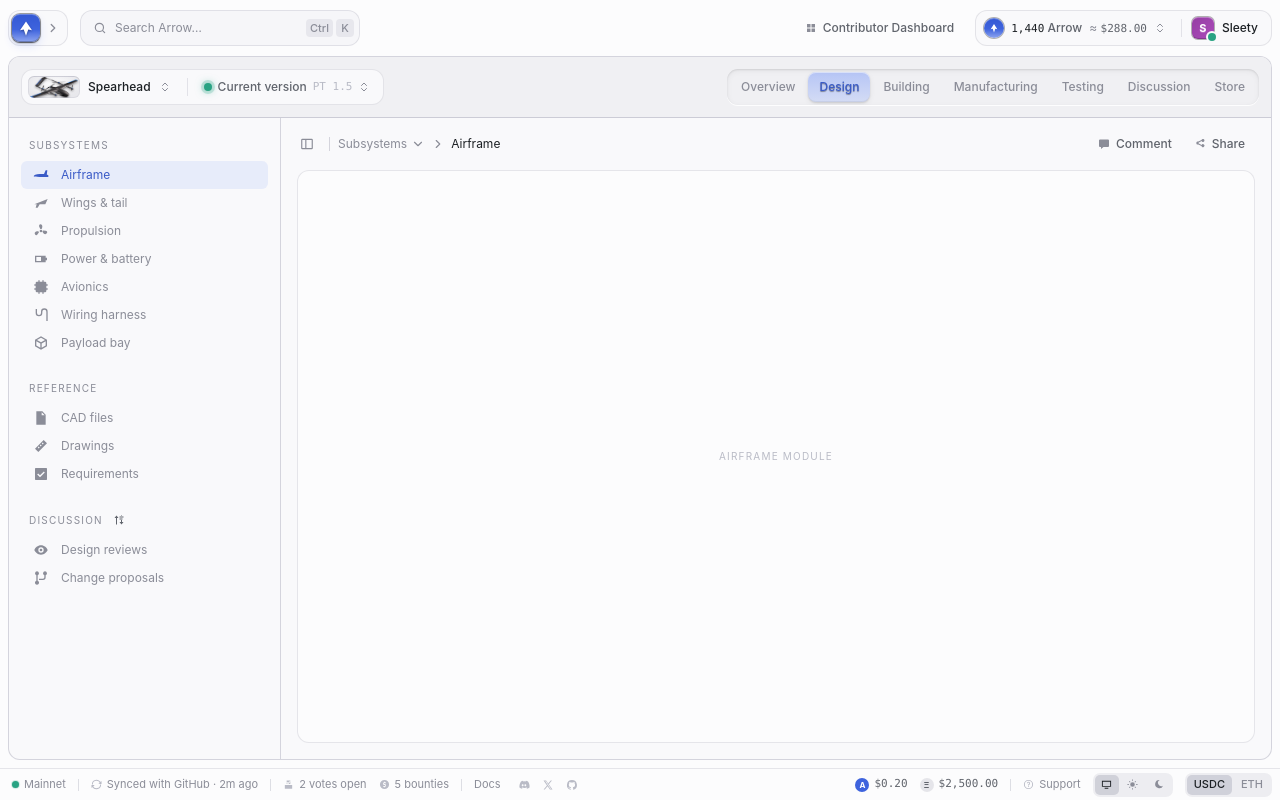
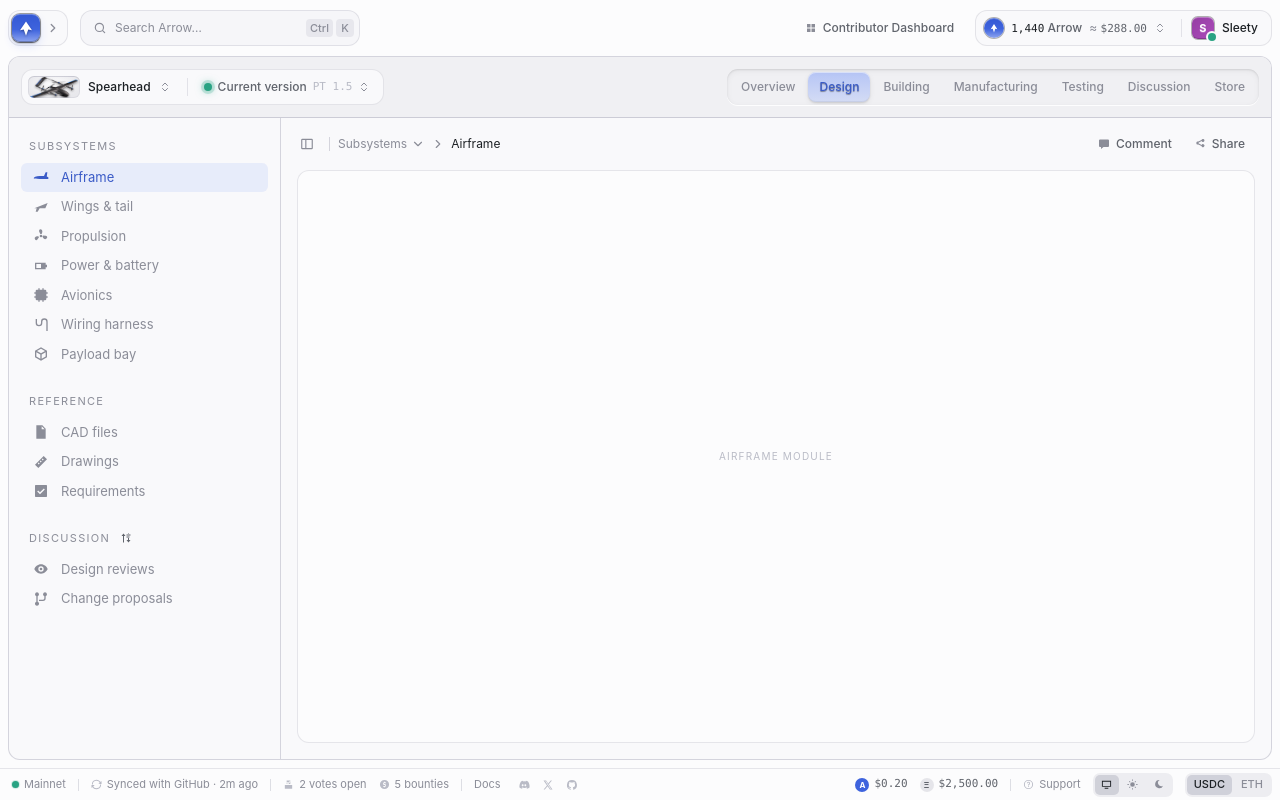
Before and after one commit to Arrow-air/arrow-superapp, a Vue app in the folder prototypes/app-frame/: page /1/1/1#/spearhead/design/airframe in a window 1280 px wide. Built offline with nearby package versions, Linux system fonts and the light colour scheme.

Commit message:
app-frame: slightly larger sidebar text (13px items, 11px headings)

```diff
--- a/prototypes/app-frame/src/frame/SectionSidebar.vue
+++ b/prototypes/app-frame/src/frame/SectionSidebar.vue
@@ -70,6 +70,7 @@ watch(() => route.fullPath, () => (open.value = false));
   gap: var(--space-2);
   margin: 0 0 var(--space-2);
   padding-inline: var(--space-2);
+  font-size: var(--text-sm);
   font-weight: 400;
   color: var(--fg-muted);
 }
@@ -88,7 +89,7 @@ watch(() => route.fullPath, () => (open.value = false));
   padding: 5px var(--space-2) 5px var(--space-3);
   border-radius: var(--radius-sm);
   color: var(--fg-muted);
-  font-size: var(--text-base);
+  font-size: var(--text-nav);
   text-decoration: none;
 }
 .item:hover { color: var(--fg-2); background: var(--surface-hover); }
--- a/prototypes/app-frame/src/styles/tokens.css
+++ b/prototypes/app-frame/src/styles/tokens.css
@@ -150,6 +150,7 @@
   --text-sm: 0.6875rem;  /* 11px, mono figures, hints */
   --text-base: 0.75rem;  /* 12px, everything else */
   --text-md: 0.875rem;   /* 14px, drawer titles */
+  --text-nav: 0.8125rem; /* 13px, sidebar items */
   --text-xl: 1.625rem;   /* 26px, headline figures */
   --tracking-caps: 0.12em;
 
```
